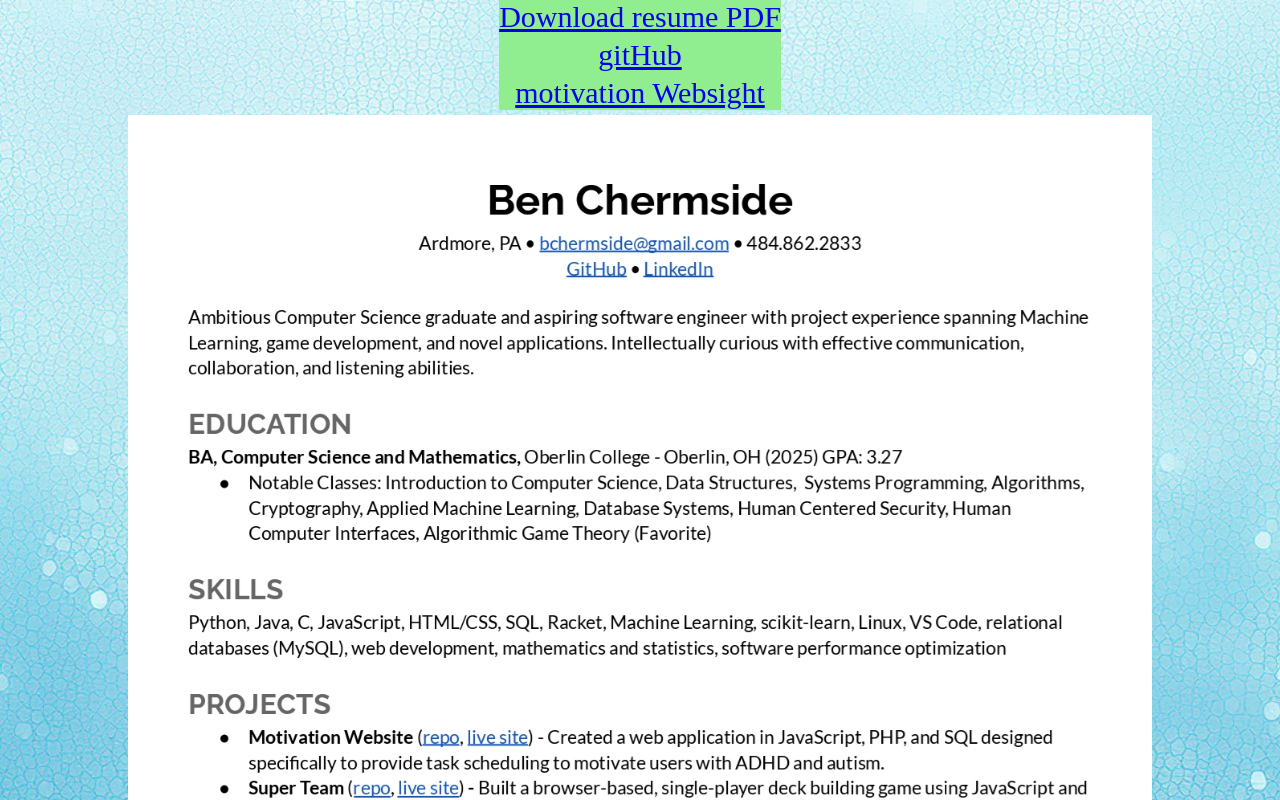
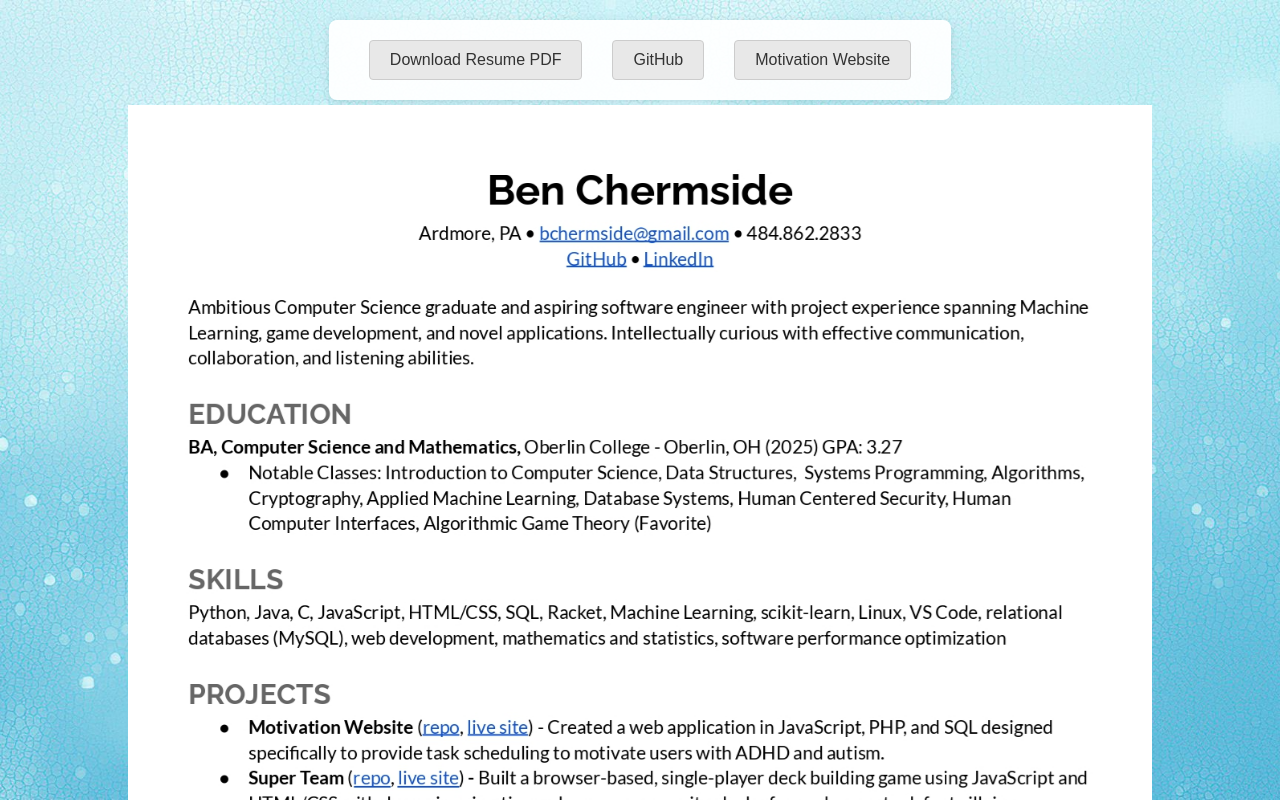
Before and after one commit to benchermside/resumeHost, a plain HTML site: page index.html in a window 1280 px wide. Shown: the top 800 px of the page. Drawn offline with Linux system fonts and the light colour scheme.

Commit message:
Claude Code helped with some basic appearance stuff.

```diff
--- a/index.html
+++ b/index.html
@@ -7,9 +7,9 @@
 
         <div id="back" class="background">
             <div class="LinkBox">
-                <a class="downloadLink" href="./BenChermsideResume.pdf" download="newfilename">Download resume PDF</a>
-                <a class="downloadLink" href="https://github.com/benchermside">gitHub</a>
-                <a class="downloadLink" href="https://motivationcentral-fne4aebpb9fgcpaf.eastus2-01.azurewebsites.net">motivation Websight</a>
+                <a class="downloadLink" href="./BenChermsideResume.pdf" download="newfilename">Download Resume PDF</a>
+                <a class="downloadLink" href="https://github.com/benchermside">GitHub</a>
+                <a class="downloadLink" href="https://motivationcentral-fne4aebpb9fgcpaf.eastus2-01.azurewebsites.net">Motivation Website</a>
             </div>
             <img src="resume.jpg" class="resumeImage">
 
--- a/main.css
+++ b/main.css
@@ -1,9 +1,13 @@
 .background {
     background-image: url(back.jpg);
     background-color: blue;
+    background-size: cover;
+    background-position: center;
+    background-repeat: no-repeat;
+    background-attachment: fixed;
     display: flex;
     width: 100%;
-    height: 100%;
+    min-height: 100vh;
     margin: 0;
     flex-direction: column;
     gap: 5px;
@@ -36,22 +40,40 @@
 
 
 .LinkBox{
-    background-color: lightgreen;
+    background-color: rgba(255, 255, 255, 0.95);
+    padding: 20px 40px;
+    border-radius: 8px;
+    box-shadow: 0 2px 10px rgba(0, 0, 0, 0.1);
     height: fit;
     width: fit-content;
     display: flex;
-    flex-direction: column;
+    flex-direction: row;
     justify-content: center;
     align-items: center;
-    gap: 4px;
+    gap: 30px;
     opacity: 0.1;
     animation: appear 3s linear;
     animation-fill-mode: forwards;
+    margin-top: 20px;
     /* visibility: hidden; */
 }
 
 .downloadLink{
-    font-size: 30px;
+    font-family: Arial, sans-serif;
+    font-size: 16px;
+    color: #333333;
+    text-decoration: none;
+    padding: 10px 20px;
+    background-color: #e8e8e8;
+    border: 1px solid #cccccc;
+    border-radius: 4px;
+    transition: all 0.3s ease;
+}
+
+.downloadLink:hover{
+    background-color: #d0d0d0;
+    border-color: #999999;
+    color: #000000;
 }
 
 .resumeImage{
```
